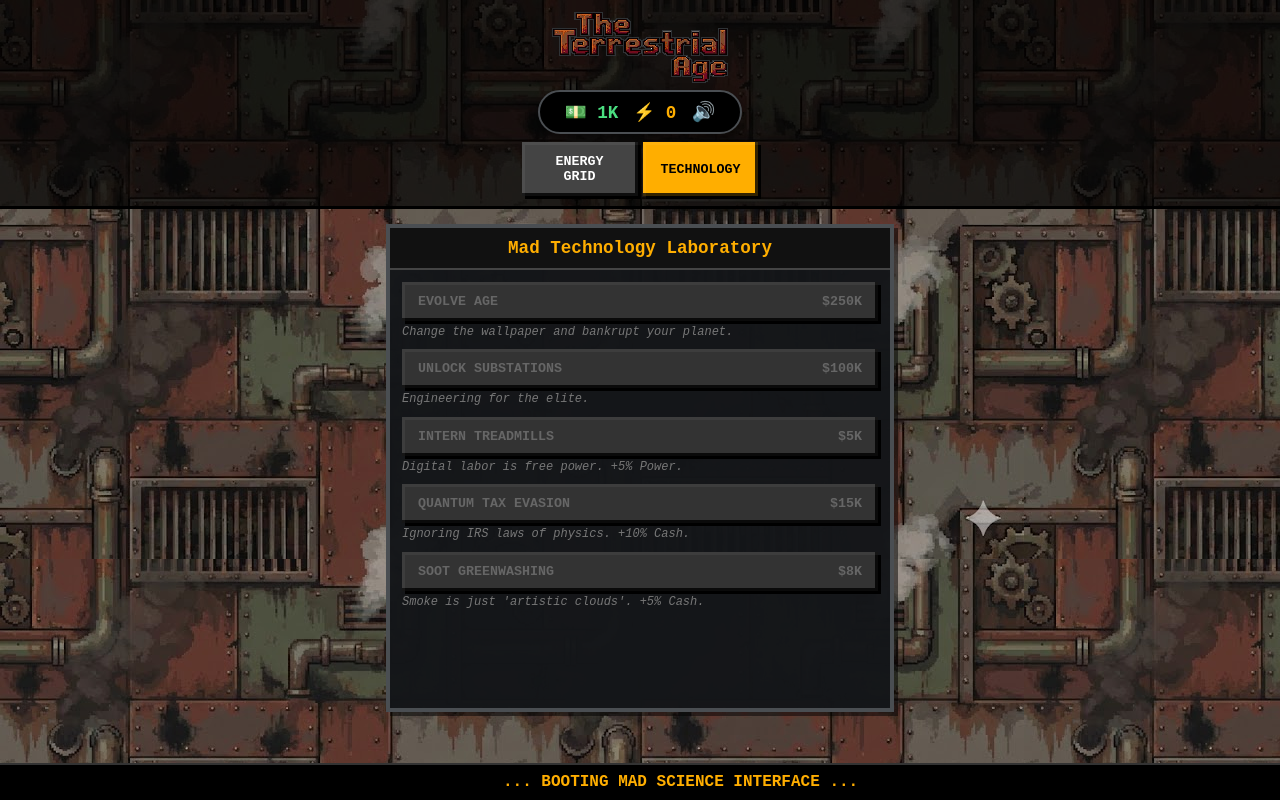
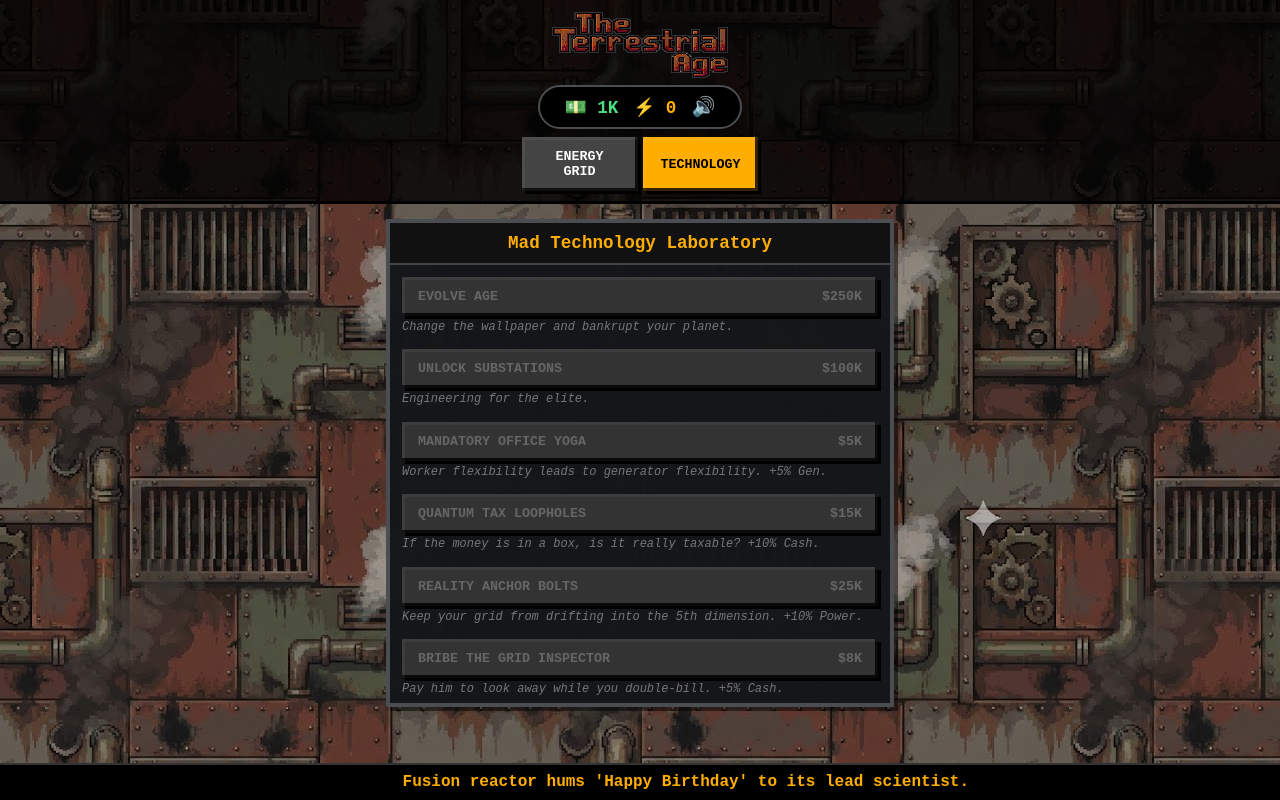
Before and after one commit to JoeySlinger/energy_tycoon, a plain HTML site: page index.html in a window 1280 px wide. Both pictures are taken after a click on the button "TECHNOLOGY". Drawn offline with Linux system fonts and the light colour scheme.

Commit message:
V1.21
Bug fixes

```diff
--- a/index.html
+++ b/index.html
@@ -2,7 +2,7 @@
 <html lang="en">
 <head>
     <meta charset="UTF-8">
-    <meta name="viewport" content="width=device-width, initial-scale=1.0, maximum-scale=1.0, user-scalable=no">
+    <meta name="viewport" content="width=device-width, initial-scale=1.0, maximum-scale=5.0">
     <title>Energy Tycoon: Ages of Power</title>
     <style>
         :root {
@@ -15,6 +15,7 @@
             --btn-disabled: #333;
         }
 
+        /* FIXED SCROLLING LOGIC */
         body {
             margin: 0; padding: 0;
             font-family: 'Courier New', Courier, monospace;
@@ -23,8 +24,11 @@
             background-attachment: fixed;
             image-rendering: pixelated;
             transition: background 0.8s ease;
-            display: flex; flex-direction: column; height: 100vh;
-            overflow: hidden;
+            display: flex;
+            flex-direction: column;
+            min-height: 100vh; /* Allow content to grow */
+            overflow-x: hidden;
+            overflow-y: auto; /* Enable vertical scroll */
         }
 
         /* BACKGROUND TIER LOGIC */
@@ -35,11 +39,12 @@
 
         .dashboard-header {
             display: flex; flex-direction: column; align-items: center;
-            padding: 10px 0; background: rgba(0,0,0,0.7); border-bottom: 3px solid #000;
+            padding: 10px 0; background: rgba(0,0,0,0.8); border-bottom: 3px solid #000;
+            position: sticky; top: 0; z-index: 100;
         }
 
         .main-logo {
-            max-width: 180px; width: 45%; height: auto; max-height: 75px; margin-bottom: 5px;
+            max-width: 180px; width: 45%; height: auto; max-height: 70px; margin-bottom: 5px;
             filter: drop-shadow(1px 0 0 #2e3235) drop-shadow(-1px 0 0 #2e3235) drop-shadow(0 1px 0 #2e3235) drop-shadow(0 -1px 0 #2e3235);
         }
 
@@ -78,7 +83,7 @@
         @media (max-width: 700px) {
             #main-stage { flex-direction: column; align-items: center; padding: 10px; }
             #grid { grid-template-columns: repeat(6, 14vw); grid-template-rows: repeat(6, 14vw); max-width: 90vw; }
-            #grid-frame { width: fit-content; margin: 0 auto; }
+            #grid-frame { width: fit-content; margin: 0 auto 20px; }
             #console-panel { width: 92vw !important; margin: 0 auto; height: auto !important; min-height: 420px; }
         }
 
@@ -94,19 +99,19 @@
         }
 
         .panel-header { background: #111; padding: 10px; border-bottom: 2px solid #444; font-weight: bold; text-align: center; color: var(--accent); font-size: 1.1rem; }
-        .scroll-area { flex: 1; overflow-y: auto; padding: 12px; }
+        .scroll-area { flex: 1; overflow-y: auto; padding: 12px; -webkit-overflow-scrolling: touch; }
 
         .data-row { display: flex; justify-content: space-between; margin-bottom: 8px; padding-bottom: 4px; border-bottom: 1px solid #333; }
         .data-label { color: #888; font-size: 0.85rem; }
 
         .action-footer {
             background: #15171a; border-top: 3px solid #000;
-            padding: 12px; display: grid; grid-template-columns: 1fr; gap: 10px;
+            padding: 12px; display: flex; flex-direction: column; gap: 10px;
         }
 
         .funny-sub { font-size: 0.75rem; color: #777; font-style: italic; display: block; margin-top: 4px; line-height: 1.2; }
 
-        #footer-news { height: 35px; background: #000; border-top: 2px solid #333; overflow: hidden; line-height: 35px; font-size: 1rem; }
+        #footer-news { height: 35px; background: #000; border-top: 2px solid #333; overflow: hidden; line-height: 35px; font-size: 1rem; flex-shrink: 0; }
         #ticker-text { display: inline-block; white-space: nowrap; padding-left: 100%; animation: ticker 25s linear infinite; color: var(--accent); font-weight: bold; }
         @keyframes ticker { 0% { transform: translate(0, 0); } 100% { transform: translate(-150%, 0); } }
 
@@ -165,7 +170,7 @@
     </div>
 </main>
 
-<footer id="footer-news"><div id="ticker-text">... BOOTING MAD SCIENCE INTERFACE ...</div></footer>
+<footer id="footer-news"><div id="ticker-text">... BOOTING FLUID MOBILE INTERFACE ...</div></footer>
 
 <script>
     const PLANTS = [
@@ -187,7 +192,16 @@
         { id: 15, name: "Cosmic Void Converter", cost: 500000000000000, prod: 150000000000, img: "void_converter.jpg", tier: 4, rarity: 50 }
     ];
 
-    let state = { money: 1000, tier: 1, grid: Array(36).fill(null), selectedIdx: null, tech: { gridLv: 0, interns: 0, tax: 0, caffeine: 0, bribe: 0, greenwash: 0, spag: 0, substationUnlocked: false }, mute: false, lastSaved: Date.now() };
+    const NEWS_JOKES = [
+        "Local man spaghettified while checking Gravitational Siphon.",
+        "Breaking: Interns demand 'Actual Oxygen' in the breakroom.",
+        "Smog levels reach 'Art Gallery' quality, say investors.",
+        "Dyson Sphere blocks favorite star of local astronomer; lawsuit pending.",
+        "Fusion reactor hums 'Happy Birthday' to its lead scientist.",
+        "Shadow Realm Data Centers technically don't exist, says auditor."
+    ];
+
+    let state = { money: 1000, tier: 1, grid: Array(36).fill(null), selectedIdx: null, tech: { gridLv: 0, interns: 0, tax: 0, caffeine: 0, bribe: 0, yoga: 0, anchor: 0, substationUnlocked: false }, mute: false, lastSaved: Date.now() };
     const sounds = { buy: new Audio('assets/buy.mp3'), hum: new Audio('assets/hum.mp3') };
     sounds.hum.loop = true;
 
@@ -201,14 +215,16 @@
     }
 
     window.onload = () => {
-        const saved = localStorage.getItem('energyTycoon_MadScience_v1');
+        const saved = localStorage.getItem('energyTycoon_MobileScroll_v1');
         if (saved) { state = JSON.parse(saved); calculateOfflineEarnings(); }
         createGrid(); renderGrid(); updateUI();
         setInterval(gameLoop, 100);
         setInterval(saveGame, 5000);
+        setInterval(updateTicker, 15000);
+        updateTicker();
     };
 
-    function saveGame() { state.lastSaved = Date.now(); localStorage.setItem('energyTycoon_MadScience_v1', JSON.stringify(state)); }
+    function saveGame() { state.lastSaved = Date.now(); localStorage.setItem('energyTycoon_MobileScroll_v1', JSON.stringify(state)); }
 
     function calculateOfflineEarnings() {
         const now = Date.now();
@@ -216,8 +232,8 @@
         if (secondsAway < 60) return;
         let totalPPS = 0;
         state.grid.forEach(c => { if(c && !PLANTS[c.id].isSpecial) totalPPS += (PLANTS[c.id].prod * Math.pow(2, c.level - 1)); });
-        const generation = totalPPS * (1 + state.tech.gridLv * 0.1) * (1 + state.tech.interns * 0.05);
-        const earned = (generation * secondsAway) * (1 + state.tech.tax * 0.1 + state.tech.greenwash * 0.05);
+        const generation = totalPPS * (1 + state.tech.gridLv * 0.1) * (1 + state.tech.interns * 0.05 + state.tech.yoga * 0.05);
+        const earned = (generation * secondsAway) * (1 + state.tech.tax * 0.1 + state.tech.bribe * 0.05);
         state.money += earned;
         showAwayReport(secondsAway, earned);
     }
@@ -304,12 +320,10 @@
     function gameLoop() {
         let total = 0;
         state.grid.forEach((c) => { if(c && !PLANTS[c.id].isSpecial) total += (PLANTS[c.id].prod * Math.pow(2, c.level - 1)); });
-        const generation = total * (1 + state.tech.gridLv * 0.1) * (1 + state.tech.interns * 0.05) * (1 + state.tech.caffeine * 0.1);
-        const cashMult = 1 + (state.tech.tax * 0.1) + (state.tech.bribe * 0.05) + (state.tech.greenwash * 0.05);
-        state.money += (generation / 10) * cashMult;
+        const generation = total * (1 + state.tech.gridLv * 0.1) * (1 + state.tech.interns * 0.05 + state.tech.yoga * 0.05);
+        state.money += (generation / 10) * (1 + state.tech.tax * 0.1 + state.tech.bribe * 0.05);
         document.getElementById('money').innerText = format(state.money);
         document.getElementById('pps').innerText = format(generation, true);
-
         if (!document.getElementById('ins-shop').classList.contains('hidden')) {
             document.querySelectorAll('#shop-items .pixel-btn').forEach(b => b.disabled = state.money < PLANTS[b.dataset.id].cost);
         }
@@ -347,17 +361,14 @@
         }
         if (!state.tech.substationUnlocked) createTech(cont, "UNLOCK SUBSTATIONS", 100000, "Engineering for the elite.", () => state.tech.substationUnlocked = true);
 
-        createTech(cont, "INTERN TREADMILLS", 5000 * Math.pow(3, state.tech.interns), "Digital labor is free power. +5% Power.", () => state.tech.interns++);
-        createTech(cont, "QUANTUM TAX EVASION", 15000 * Math.pow(5, state.tech.tax), "Ignoring IRS laws of physics. +10% Cash.", () => state.tech.tax++);
-        createTech(cont, "SOOT GREENWASHING", 8000 * Math.pow(2, state.tech.greenwash), "Smoke is just 'artistic clouds'. +5% Cash.", () => state.tech.greenwash++);
-
-        if (state.tier >= 3) {
-            createTech(cont, "SPAGHETTIFICATION INSURANCE", 500000000 * Math.pow(10, state.tech.spag), "Liability protection for void workers. +20% Power.", () => state.tech.spag++);
-        }
+        createTech(cont, "MANDATORY OFFICE YOGA", 5000 * Math.pow(3, state.tech.yoga), "Worker flexibility leads to generator flexibility. +5% Gen.", () => state.tech.yoga++);
+        createTech(cont, "QUANTUM TAX LOOPHOLES", 15000 * Math.pow(5, state.tech.tax), "If the money is in a box, is it really taxable? +10% Cash.", () => state.tech.tax++);
+        createTech(cont, "REALITY ANCHOR BOLTS", 25000 * Math.pow(6, state.tech.anchor), "Keep your grid from drifting into the 5th dimension. +10% Power.", () => state.tech.anchor++);
+        createTech(cont, "BRIBE THE GRID INSPECTOR", 8000 * Math.pow(2, state.tech.bribe), "Pay him to look away while you double-bill. +5% Cash.", () => state.tech.bribe++);
     }
 
     function createTech(cont, label, cost, sub, action) {
-        const div = document.createElement('div'); div.style.marginBottom = "10px";
+        const div = document.createElement('div'); div.style.marginBottom = "15px";
         const b = document.createElement('button'); b.className = 'pixel-btn'; b.dataset.cost = cost;
         b.disabled = state.money < cost;
         b.innerHTML = `<div style="display:flex; justify-content:space-between"><span>${label}</span> <span>$${format(cost)}</span></div>`;
@@ -383,6 +394,7 @@
     function updateUI() { document.body.setAttribute('data-tier', state.tier); document.getElementById('logo').src = `assets/logo${state.tier}.png`; }
     function toggleMute() { state.mute = !state.mute; document.getElementById('mute-toggle').innerText = state.mute ? "🔇" : "🔊"; if(state.mute) sounds.hum.pause(); }
     function playSound(n) { if(!state.mute) sounds[n].play(); }
+    function updateTicker() { document.getElementById('ticker-text').innerText = NEWS_JOKES[Math.floor(Math.random()*NEWS_JOKES.length)]; }
 </script>
 </body>
 </html>
```
